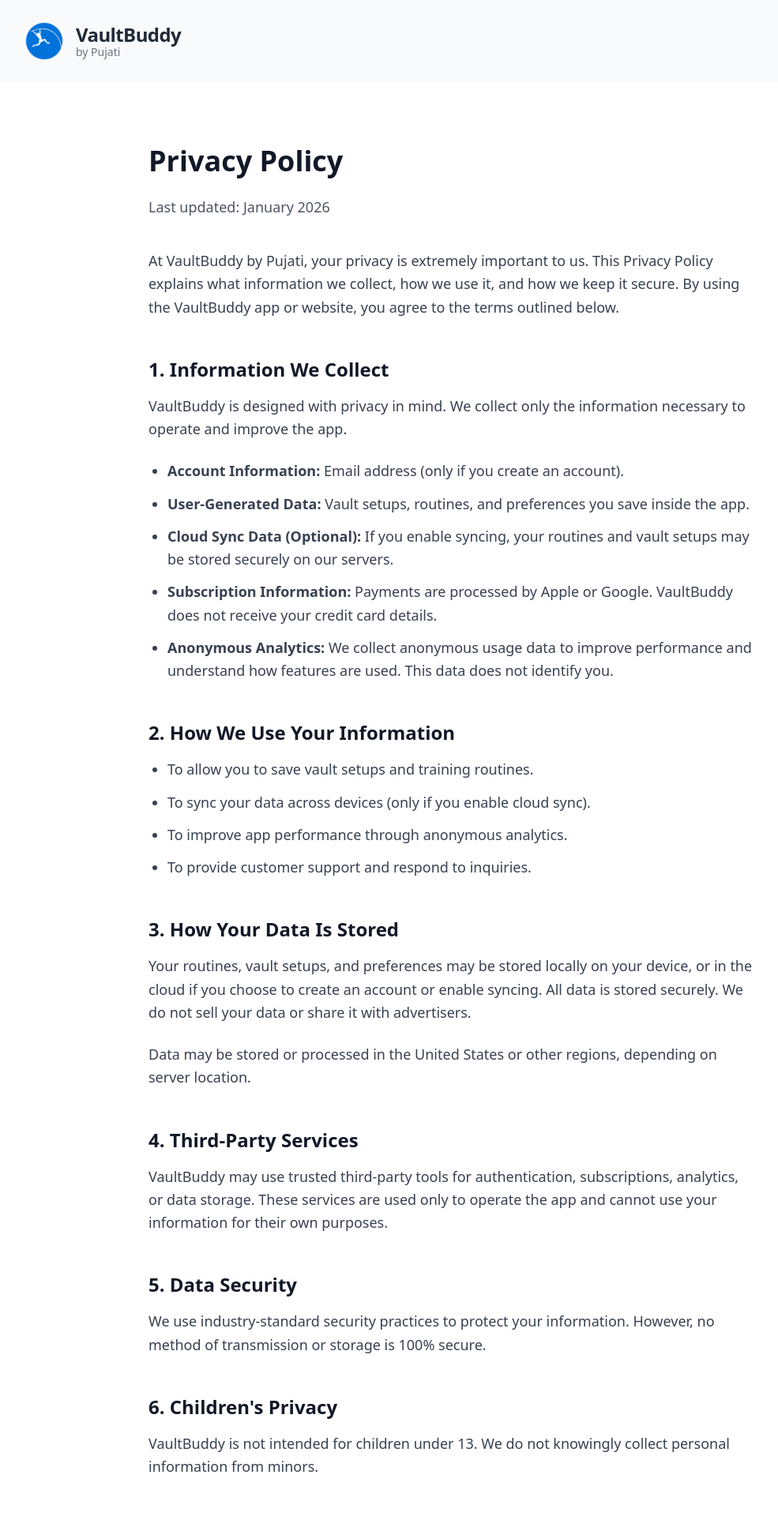
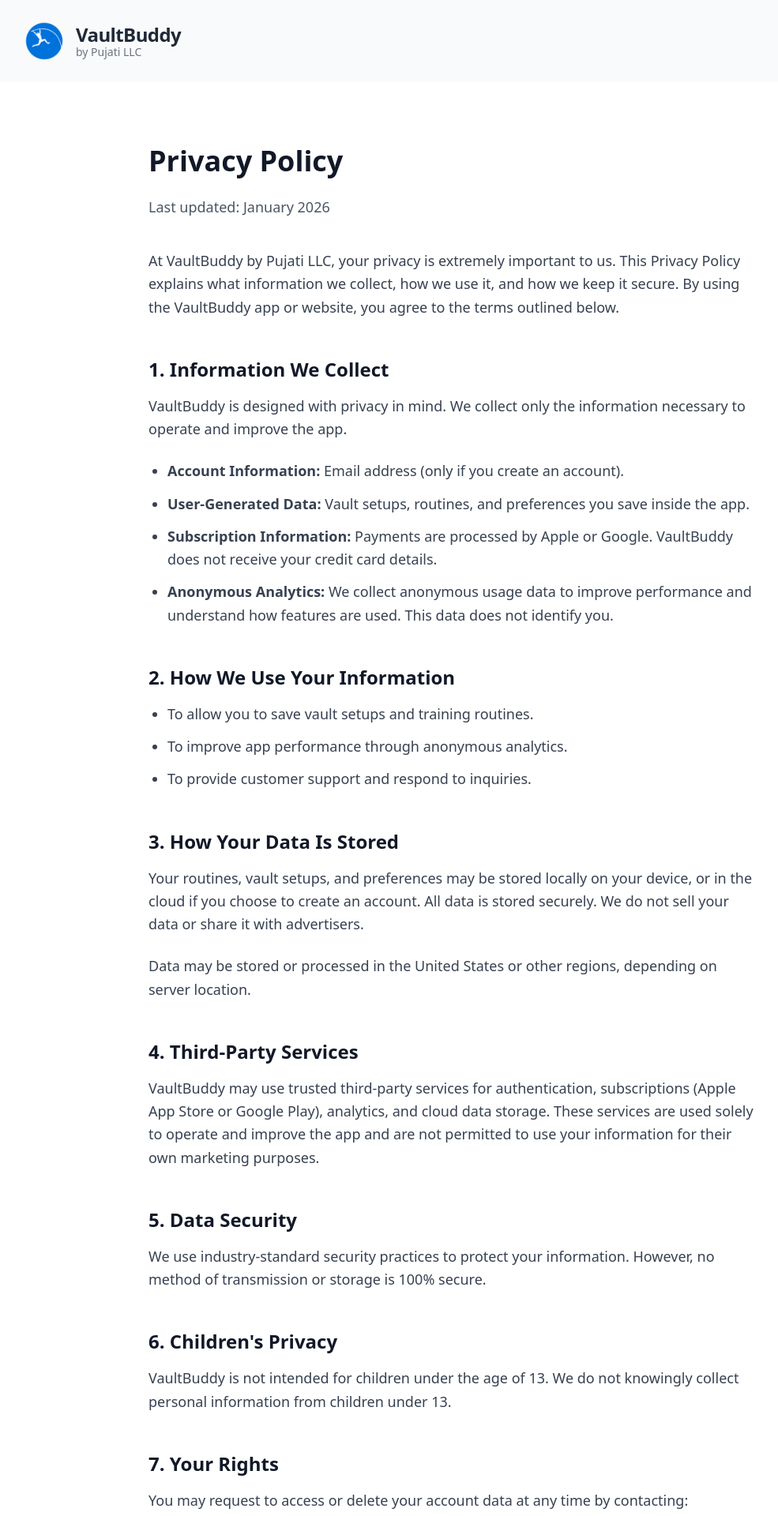
Before and after one commit to karlispujats901/vaultbuddy-website, a Next.js app: page /privacy in a window 1280 px wide. Shown: the top 1920 px of the page at 79% size, without its empty margins (68-1053 px from the left). Built offline with nearby package versions, Linux system fonts and the light colour scheme.

Commit message:
Add privacy, terms, health & safety, and support pages

```diff
--- a/app/health-safety/page.tsx
+++ b/app/health-safety/page.tsx
@@ -13,7 +13,7 @@
             <span className="text-2xl font-semibold tracking-tight text-gray-800">
               VaultBuddy
             </span>
-            <span className="text-sm text-gray-500 -mt-1">by Pujati</span>
+            <span className="text-sm text-gray-500 -mt-1">by Pujati LLC</span>
           </div>
         </Link>
       </header>
@@ -70,9 +70,11 @@
             4. No Liability for Injuries
           </h2>
           <p className="text-gray-700 text-lg leading-relaxed mb-6">
-            To the fullest extent permitted by law, VaultBuddy and Pujati are not responsible
+            To the fullest extent permitted by law, VaultBuddy and Pujati LLC are not responsible
             for any injuries, accidents, damages, or losses that occur as a result
             of using the app or performing training activities inspired by it.
+            You expressly assume all risks associated with such activities, and
+            VaultBuddy makes no guarantees regarding outcomes or results.
           </p>
 
           {/* SECTION 5 */}
--- a/app/privacy/page.tsx
+++ b/app/privacy/page.tsx
@@ -5,7 +5,7 @@
     <main className="min-h-screen text-gray-900">
 
       {/* HEADER */}
-   <header className="w-full py-6 px-8 flex items-center max-w-6xl mx-auto">
+      <header className="w-full py-6 px-8 flex items-center max-w-6xl mx-auto">
         <Link href="/" className="flex items-center">
           <img src="/logo.png" alt="VaultBuddy Logo" className="w-14 h-14 mr-3" />
 
@@ -13,10 +13,11 @@
             <span className="text-2xl font-semibold tracking-tight text-gray-800">
               VaultBuddy
             </span>
-            <span className="text-sm text-gray-500 -mt-1">by Pujati</span>
+            <span className="text-sm text-gray-500 -mt-1">by Pujati LLC</span>
           </div>
         </Link>
       </header>
+
       {/* CONTENT */}
       <section className="px-6 py-20 bg-white">
         <div className="max-w-3xl mx-auto">
@@ -29,7 +30,7 @@
 
           {/* INTRO */}
           <p className="text-gray-700 text-lg leading-relaxed mb-8">
-            At VaultBuddy by Pujati, your privacy is extremely important to us.
+            At VaultBuddy by Pujati LLC, your privacy is extremely important to us.
             This Privacy Policy explains what information we collect, how we use it,
             and how we keep it secure. By using the VaultBuddy app or website,
             you agree to the terms outlined below.
@@ -46,7 +47,6 @@
           <ul className="list-disc ml-6 space-y-3 text-gray-700 text-lg leading-relaxed">
             <li><strong>Account Information:</strong> Email address (only if you create an account).</li>
             <li><strong>User-Generated Data:</strong> Vault setups, routines, and preferences you save inside the app.</li>
-            <li><strong>Cloud Sync Data (Optional):</strong> If you enable syncing, your routines and vault setups may be stored securely on our servers.</li>
             <li><strong>Subscription Information:</strong> Payments are processed by Apple or Google. VaultBuddy does not receive your credit card details.</li>
             <li><strong>Anonymous Analytics:</strong> We collect anonymous usage data to improve performance and understand how features are used. This data does not identify you.</li>
           </ul>
@@ -56,7 +56,6 @@
 
           <ul className="list-disc ml-6 space-y-3 text-gray-700 text-lg leading-relaxed">
             <li>To allow you to save vault setups and training routines.</li>
-            <li>To sync your data across devices (only if you enable cloud sync).</li>
             <li>To improve app performance through anonymous analytics.</li>
             <li>To provide customer support and respond to inquiries.</li>
           </ul>
@@ -66,7 +65,7 @@
 
           <p className="text-gray-700 text-lg leading-relaxed mb-6">
             Your routines, vault setups, and preferences may be stored locally on your device,
-            or in the cloud if you choose to create an account or enable syncing.
+            or in the cloud if you choose to create an account.
             All data is stored securely. We do not sell your data or share it with advertisers.
           </p>
 
@@ -79,9 +78,10 @@
           <h2 className="text-2xl font-semibold mt-12 mb-4">4. Third-Party Services</h2>
 
           <p className="text-gray-700 text-lg leading-relaxed mb-6">
-            VaultBuddy may use trusted third-party tools for authentication, subscriptions,
-            analytics, or data storage. These services are used only to operate the app
-            and cannot use your information for their own purposes.
+            VaultBuddy may use trusted third-party services for authentication,
+            subscriptions (Apple App Store or Google Play), analytics, and cloud data storage.
+            These services are used solely to operate and improve the app and are not
+            permitted to use your information for their own marketing purposes.
           </p>
 
           {/* SECTION 5 */}
@@ -93,11 +93,11 @@
           </p>
 
           {/* SECTION 6 */}
-          <h2 className="text-2xl font-semibold mt-12 mb-4">6. Children's Privacy</h2>
+          <h2 className="text-2xl font-semibold mt-12 mb-4">6. Children&apos;s Privacy</h2>
 
           <p className="text-gray-700 text-lg leading-relaxed mb-6">
-            VaultBuddy is not intended for children under 13. We do not knowingly collect
-            personal information from minors.
+            VaultBuddy is not intended for children under the age of 13.
+            We do not knowingly collect personal information from children under 13.
           </p>
 
           {/* SECTION 7 */}
@@ -109,6 +109,11 @@
 
           <p className="text-blue-600 font-semibold text-lg mb-8">
             support@pujati.com
+          </p>
+
+          <p className="text-gray-700 text-lg leading-relaxed mb-6">
+            If you delete your account, we will delete or anonymize associated personal
+            data within a reasonable timeframe, unless retention is required by law.
           </p>
 
           {/* GDPR */}
@@ -124,8 +129,8 @@
           <h2 className="text-2xl font-semibold mt-12 mb-4">8. Changes to This Policy</h2>
 
           <p className="text-gray-700 text-lg leading-relaxed mb-6">
-            We may update this Privacy Policy from time to time. Updates will be posted on
-            this page with a revised date.
+            We may update this Privacy Policy from time to time.
+            Updates will be posted on this page with a revised date.
           </p>
 
         </div>
--- a/app/reset-password/page.tsx
+++ b/app/reset-password/page.tsx
@@ -103,7 +103,7 @@
               VaultBuddy
             </span>
             <span className="text-sm text-gray-500 -mt-1">
-              by Pujati
+              by Pujati LLC
             </span>
           </div>
         </Link>
--- a/app/support/page.tsx
+++ b/app/support/page.tsx
@@ -1,5 +1,3 @@
-
-
 "use client";
 import Link from "next/link";
 import { useState } from "react";
@@ -9,8 +7,6 @@
     <main className="min-h-screen text-gray-900">
 
       {/* HEADER */}
-
-
       <header className="w-full py-6 px-8 flex items-center max-w-6xl mx-auto">
         <Link href="/" className="flex items-center">
           <img src="/logo.png" alt="VaultBuddy Logo" className="w-14 h-14 mr-3" />
@@ -19,7 +15,7 @@
             <span className="text-2xl font-semibold tracking-tight text-gray-800">
               VaultBuddy
             </span>
-            <span className="text-sm text-gray-500 -mt-1">by Pujati</span>
+            <span className="text-sm text-gray-500 -mt-1">by Pujati LLC</span>
           </div>
         </Link>
       </header>
@@ -31,7 +27,7 @@
           {/* TITLE */}
           <h1 className="text-4xl font-bold mb-6">Support</h1>
           <p className="text-gray-700 text-lg leading-relaxed mb-6">
-            Need help with VaultBuddy? We're here to assist you.
+            Need help with VaultBuddy? We’re here to assist you.
           </p>
 
           {/* CONTACT SUPPORT */}
@@ -44,6 +40,12 @@
             >
               support@pujati.com
             </a>
+          </p>
+
+          <p className="text-gray-600 text-base mb-8">
+            We typically respond within 1–2 business days. For account-related,
+            privacy, or data deletion requests, please email us from the address
+            associated with your VaultBuddy account.
           </p>
 
           {/* FAQ SECTION */}
@@ -66,7 +68,7 @@
 
           <FAQItem
             question="Will more features be added to VaultBuddy?"
-            answer="Yes. Planned additions include more drills, enhanced routine-building tools, progress tracking, improved vault setup tools."
+            answer="Yes. Planned additions include more drills, enhanced routine-building tools, progress tracking, and improved vault setup tools."
           />
 
         </div>
@@ -85,7 +87,6 @@
 
   return (
     <div className="border-b border-gray-200 py-4">
-      {/* Question */}
       <button
         className="w-full flex justify-between items-center text-left text-lg font-medium text-gray-800"
         onClick={() => setOpen(!open)}
@@ -94,7 +95,6 @@
         <span className="text-gray-500">{open ? "−" : "+"}</span>
       </button>
 
-      {/* Answer */}
       {open && (
         <p className="mt-3 text-gray-600 text-base leading-relaxed">
           {answer}
--- a/app/terms/page.tsx
+++ b/app/terms/page.tsx
@@ -13,7 +13,7 @@
             <span className="text-2xl font-semibold tracking-tight text-gray-800">
               VaultBuddy
             </span>
-      <span className="text-sm text-gray-500 -mt-1">by Pujati</span>
+            <span className="text-sm text-gray-500 -mt-1">by Pujati LLC</span>
           </div>
         </Link>
       </header>
@@ -31,7 +31,7 @@
           {/* INTRO */}
           <p className="text-gray-700 text-lg leading-relaxed mb-8">
             These Terms of Service (“Terms”) govern your access to and use of the VaultBuddy
-            app and website. VaultBuddy is a product of <strong>Pujati</strong>. By downloading,
+            app and website. VaultBuddy is a product of <strong>Pujati LLC</strong>. By downloading,
             accessing, or using VaultBuddy, you agree to be bound by these Terms.
           </p>
 
@@ -42,8 +42,22 @@
             You agree to use the app responsibly and in compliance with all applicable laws.
           </p>
 
+          <p className="text-gray-700 text-lg leading-relaxed mb-6">
+            VaultBuddy grants you a limited, non-exclusive, non-transferable, revocable license
+            to use the app for personal, non-commercial purposes in accordance with these Terms.
+          </p>
+
+          {/* AGE REQUIREMENT */}
+          <h2 className="text-2xl font-semibold mt-12 mb-4">Age Requirement</h2>
+          <p className="text-gray-700 text-lg leading-relaxed mb-6">
+            You must be at least 13 years old to use VaultBuddy. By using the app, you represent
+            that you meet this age requirement.
+          </p>
+
           {/* SECTION 2 */}
-          <h2 className="text-2xl font-semibold mt-12 mb-4">2. No Professional Coaching or Medical Advice</h2>
+          <h2 className="text-2xl font-semibold mt-12 mb-4">
+            2. No Professional Coaching or Medical Advice
+          </h2>
           <p className="text-gray-700 text-lg leading-relaxed mb-6">
             VaultBuddy provides training information for educational purposes only.
             It is not a substitute for professional coaching, medical advice, or supervised training.
@@ -92,7 +106,7 @@
           <h2 className="text-2xl font-semibold mt-12 mb-4">7. Intellectual Property</h2>
           <p className="text-gray-700 text-lg leading-relaxed mb-6">
             All content within the VaultBuddy app—including logos, design, images, text, videos,
-            and software—is owned by Pujati and protected by copyright and trademark laws.
+            and software—is owned by Pujati LLC and protected by copyright and trademark laws.
             You may not copy, distribute, or reproduce any part of the app without permission.
           </p>
 
@@ -107,13 +121,13 @@
           <h2 className="text-2xl font-semibold mt-12 mb-4">9. Termination</h2>
           <p className="text-gray-700 text-lg leading-relaxed mb-6">
             We may suspend or terminate your access to VaultBuddy if you violate these Terms
-            or misuse the app.
+            or misuse the app. You may stop using VaultBuddy or delete your account at any time.
           </p>
 
           {/* SECTION 10 */}
           <h2 className="text-2xl font-semibold mt-12 mb-4">10. Limitation of Liability</h2>
           <p className="text-gray-700 text-lg leading-relaxed mb-6">
-            To the fullest extent permitted by law, VaultBuddy and Pujati are not responsible
+            To the fullest extent permitted by law, VaultBuddy and Pujati LLC are not responsible
             for injuries, damages, or losses related to the use of the app. Training in sports
             such as pole vaulting carries inherent risk. You use the app at your own discretion.
           </p>
```
Lines whose indentation alone changed are shown as unchanged.
